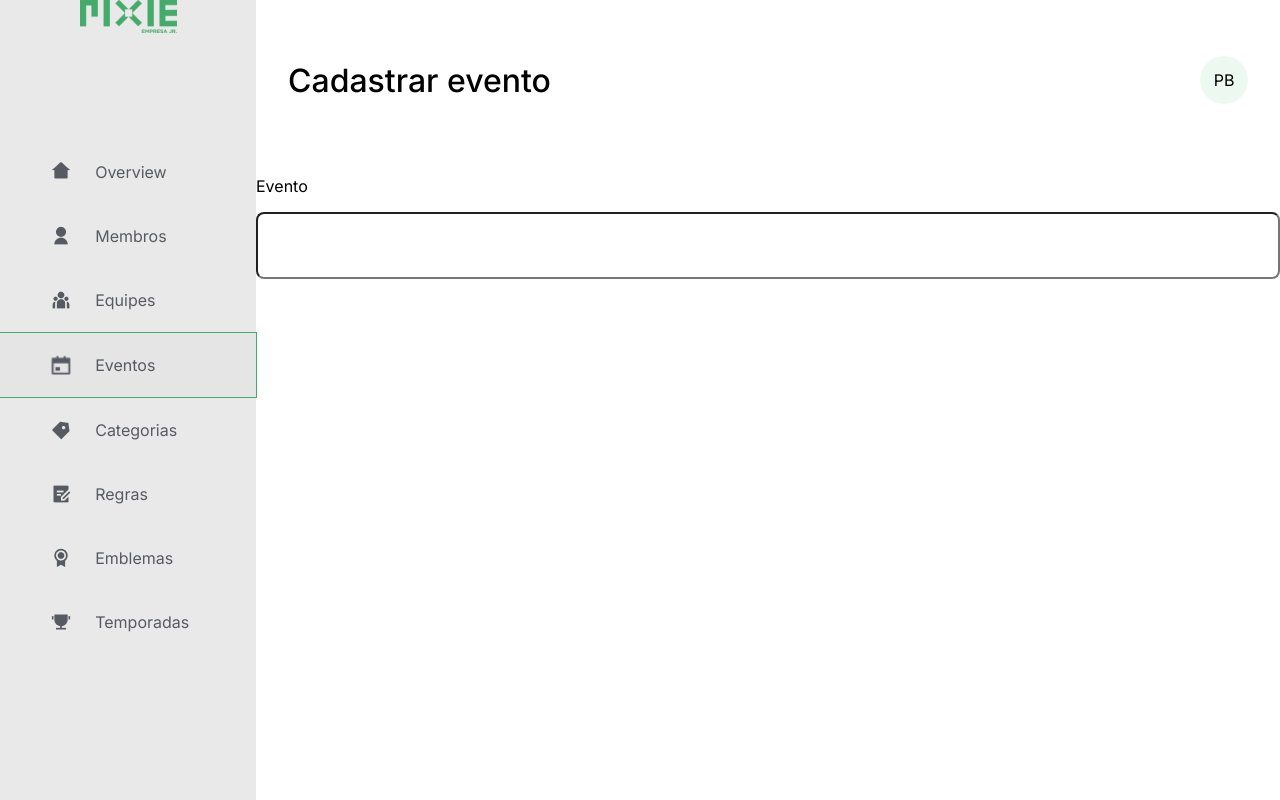
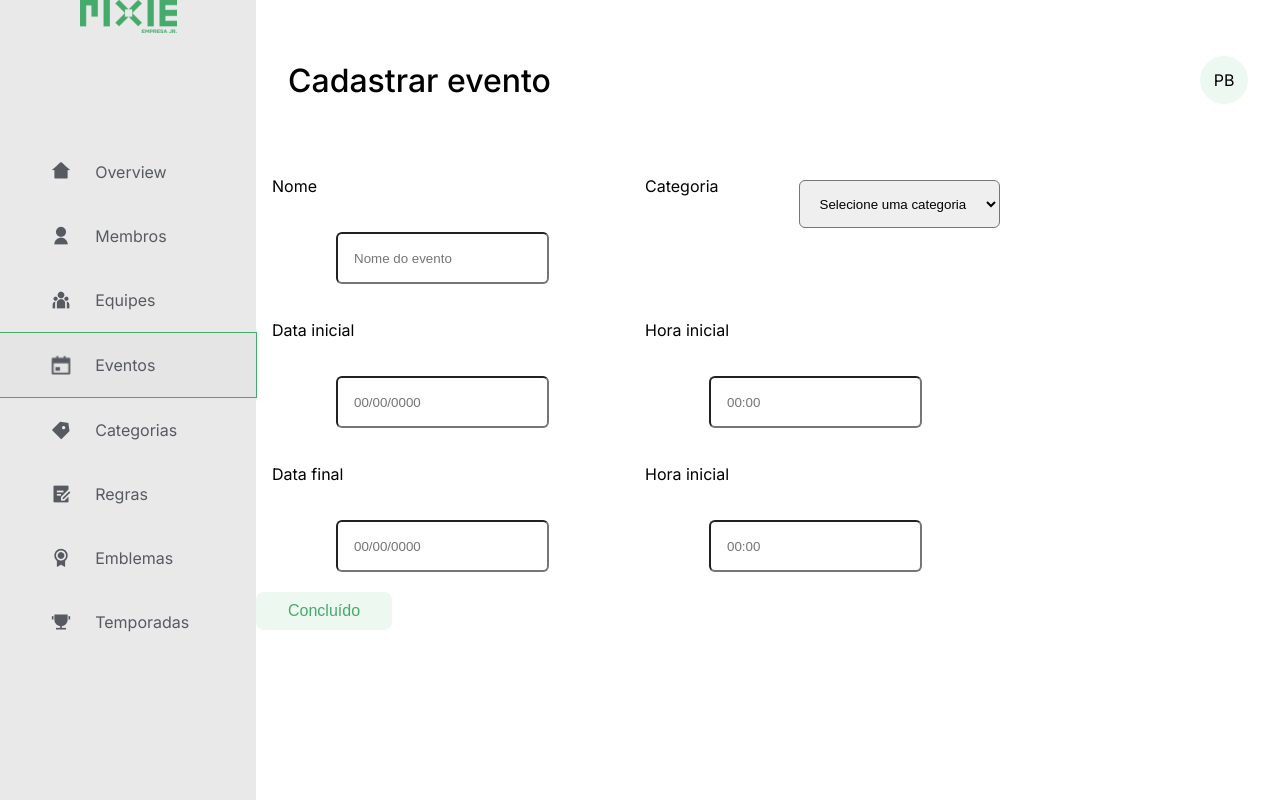
Before and after one commit to Pixie-EJ/PixiePerformanceNextJS, a Next.js app: page /create-event in a window 1280 px wide. Built offline with nearby package versions, Linux system fonts and the light colour scheme.

Commit message:
quase finalizando o create-event
Co-authored-by: Pablo Scheiffer Paz <20007223@uepg.br>

```diff
--- a/pages/create-event.js
+++ b/pages/create-event.js
@@ -1,8 +1,12 @@
 import { EventContainer } from "../src/styles/create-event";
 import { RightContainer } from "../src/styles/create-event";
 import SideNavbar from "../src/components/SideNavbar";
+import TopNavbar from "../src/components/TopNavbar";
 import PixieInput from "../src/components/PixieInput";
-import TopNavbar from "../src/components/TopNavbar";
+import PixieButton from "../src/components/PixieButton";
+import PixieSelect from "../src/components/PixieSelect";
+import { ContentContainer } from "../src/styles/home";
+
 
 export default function CreateEvent() {
    return (
@@ -10,9 +14,23 @@ export default function CreateEvent() {
          <SideNavbar />
          <RightContainer>
             <TopNavbar title="Cadastrar evento" />
-            <PixieInput />
+            <ContentContainer>
+               <PixieInput inputTitle="Nome" placeholder="Nome do evento" />
+               <PixieSelect inputTitle="Categoria"/>
+            </ContentContainer>
+            <ContentContainer>
+               <PixieInput inputTitle="Data inicial" placeholder="00/00/0000" />
+               <PixieInput inputTitle="Hora inicial" placeholder="00:00" />
+            </ContentContainer>
+            <ContentContainer>
+               <PixieInput inputTitle="Data final" placeholder="00/00/0000" />
+               <PixieInput inputTitle="Hora inicial" placeholder="00:00" />
+            </ContentContainer>
+
+            <div>
+               <PixieButton text="Concluído" color="lightgreen"/>
+            </div>
          </RightContainer>
-
-       </EventContainer>
+      </EventContainer>
    );
 }
--- a/src/components/PixieButton/index.js
+++ b/src/components/PixieButton/index.js
@@ -1,5 +1,5 @@
 import React from "react";
-import { GreenButton, LightGreenButton } from "./styles";
+import { GreenButton, LightGreenButton, RegisterEventButton } from "./styles";
 
 export default function PixieButton(props) {
     if (props.color === 'lightgreen') {
--- a/src/components/PixieButton/styles.js
+++ b/src/components/PixieButton/styles.js
@@ -1,9 +1,9 @@
-import styled from 'styled-components';
+import styled from "styled-components";
 
 const GreenButton = styled.button`
    padding: 10px 32px;
    font-size: 16px;
-    background-color: #45AB6B;
+   background-color: #45ab6b;
    color: #fff;
    font-weight: semi-bold;
    text-decoration: none;
@@ -26,4 +26,4 @@ const LightGreenButton = styled.button`
    font-weight: 500;
 `;
 
-export {GreenButton, LightGreenButton};
+export { GreenButton, LightGreenButton };
--- a/src/components/PixieInput/index.js
+++ b/src/components/PixieInput/index.js
@@ -1,22 +1,10 @@
 import { CustomInput, TitleInput, CustomSelect } from "./styles"
 
 export default function PixieInput(props) {
-    if (props.type === 'select') {
-        return (
-            <>
-                <TitleInput>Evento</TitleInput>
-                <CustomSelect>
-                    <option value='' disabled>{props.placeholder}</option>
-                    <option>Gustavo</option>
-                    <option>Lucas</option>
-                </CustomSelect>
-            </>
-        )
-    }
     return (
-        <>
-            <TitleInput>Evento</TitleInput>
+        <div>
+            <TitleInput>{props.inputTitle}</TitleInput>
             <CustomInput placeholder={props.placeholder}/>
-        </>
+        </div>
     )
 }
--- a/src/components/PixieInput/styles.js
+++ b/src/components/PixieInput/styles.js
@@ -1,12 +1,15 @@
 import styled from "styled-components";
 
 const CustomInput = styled.input`
-    padding 24px 16px;
-    border-radius: 8px;
+    padding 0 1rem;
+    border-radius: 0.375rem;
+    height: 3rem;
+    margin: 1.25rem 5rem;
 `;
 
 const TitleInput = styled.p`
   font-size: 16px;
+  margin-left: 1rem;
 `;
 
 const CustomSelect = styled.select`
--- /dev/null
+++ b/src/components/PixieSelect/index.js
@@ -0,0 +1,15 @@
+import { TitleInput } from "../PixieInput/styles";
+import { CustomSelect } from "./styles";
+
+export default function PixieSelect(props) {
+   return (
+      <>
+         <TitleInput>{props.inputTitle}</TitleInput>
+         <CustomSelect>
+            <option disabled selected>Selecione uma categoria</option>
+            <option>Opcao 1</option>
+            <option>Opcao 2</option>
+         </CustomSelect>
+      </>
+   );
+}
--- /dev/null
+++ b/src/components/PixieSelect/styles.js
@@ -0,0 +1,10 @@
+import styled from "styled-components";
+
+const CustomSelect = styled.select`
+padding 0 1rem;
+border-radius: 0.375rem;
+height: 3rem;
+margin: 1.25rem 5rem;
+`;
+
+export {CustomSelect};
```
Lines whose indentation alone changed are shown as unchanged.
